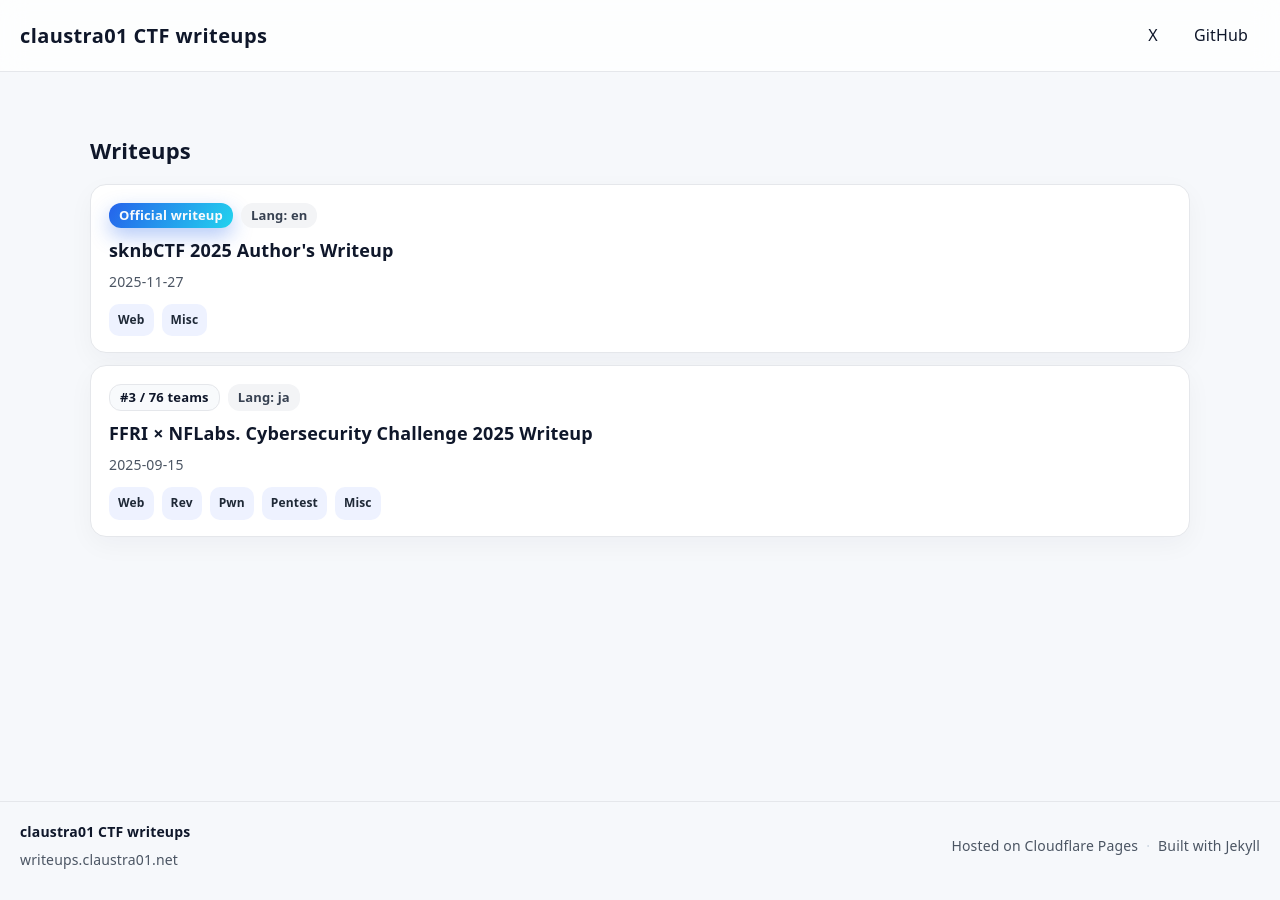
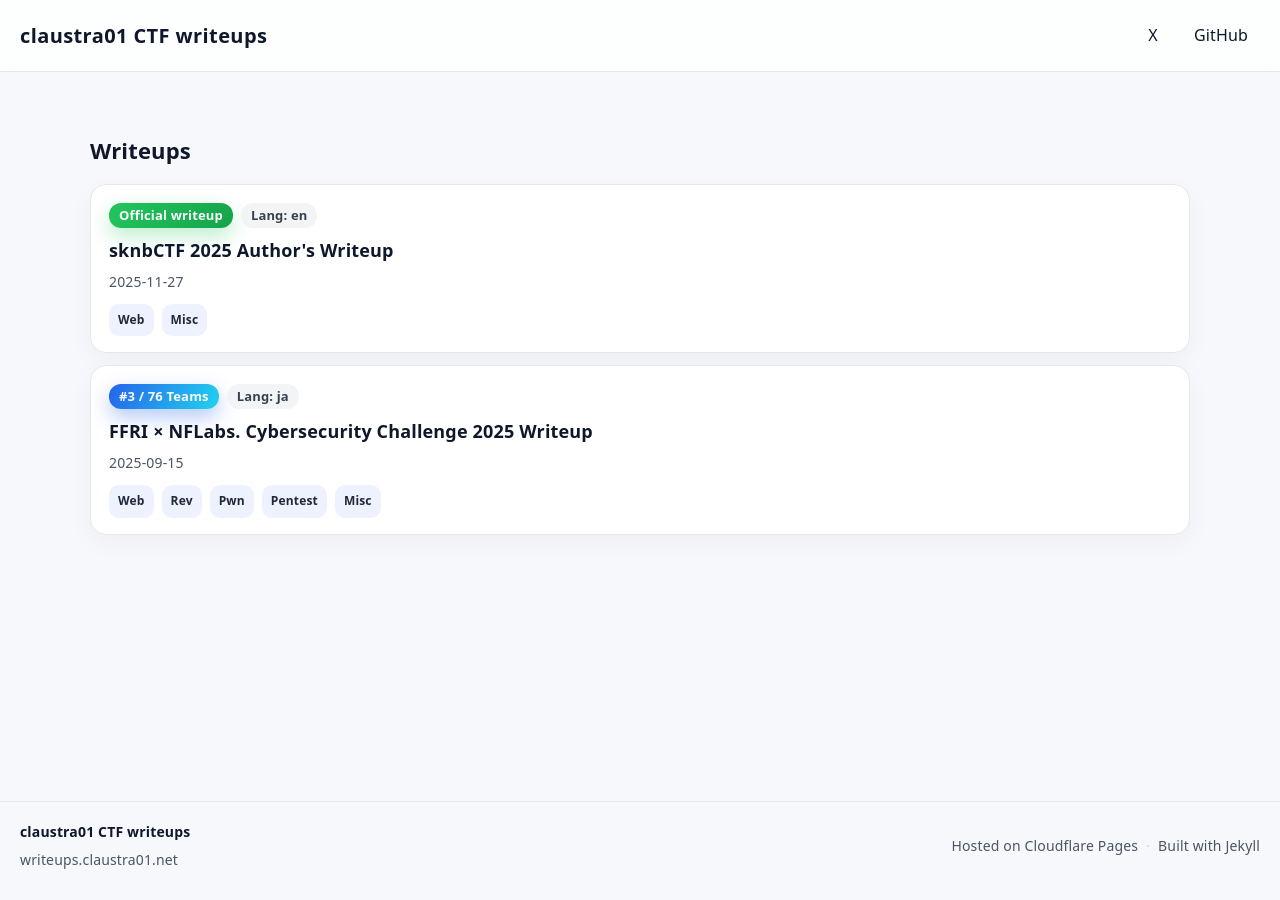
Before and after one commit to claustra01/my-ctf-writeups, a Jekyll site: the page built from index.md, in a window 1280 px wide. Built offline with Jekyll 4.4.1, drawn with Linux system fonts in a browser that asks for light colours.

Commit message:
add: rank badge

```diff
--- a/_layouts/writeup.html
+++ b/_layouts/writeup.html
@@ -36,8 +36,8 @@
           {% endif %}
 
           {% if page.rank or page.total_teams %}
-          <span class="pill pill-outline">
-            {% if page.rank %}#{{ page.rank }}{% endif %}{% if page.total_teams %}{% if page.rank %} / {% endif %}{{ page.total_teams }} teams{% endif %}
+          <span class="pill pill-rank">
+            {% if page.rank %}#{{ page.rank }}{% endif %}{% if page.total_teams %}{% if page.rank %} / {% endif %}{{ page.total_teams }} Teams{% endif %}
           </span>
           {% endif %}
 
--- a/assets/css/main.css
+++ b/assets/css/main.css
@@ -6,6 +6,8 @@
   --accent: #2563eb;
   --accent-soft: #dce8ff;
   --accent-2: #22d3ee;
+  --accent-green: #22c55e;
+  --accent-green-2: #16a34a;
   --border: #e5e7eb;
   --shadow: 0 18px 48px rgba(15, 23, 42, 0.08);
   --radius: 16px;
@@ -214,6 +216,12 @@ a:hover {
 }
 
 .pill-flag {
+  background: linear-gradient(120deg, var(--accent-green), var(--accent-green-2));
+  color: #f8fafc;
+  box-shadow: 0 8px 20px rgba(34, 197, 94, 0.3);
+}
+
+.pill-rank {
   background: linear-gradient(120deg, var(--accent), var(--accent-2));
   color: #f8fafc;
   box-shadow: 0 8px 20px rgba(37, 99, 235, 0.35);
--- a/index.md
+++ b/index.md
@@ -21,8 +21,8 @@ permalink: /
         {% endif %}
 
         {% if writeup.rank or writeup.total_teams %}
-        <span class="pill pill-outline">
-          {% if writeup.rank %}#{{ writeup.rank }}{% endif %}{% if writeup.total_teams %}{% if writeup.rank %} / {% endif %}{{ writeup.total_teams }} teams{% endif %}
+        <span class="pill pill-rank">
+          {% if writeup.rank %}#{{ writeup.rank }}{% endif %}{% if writeup.total_teams %}{% if writeup.rank %} / {% endif %}{{ writeup.total_teams }} Teams{% endif %}
         </span>
         {% endif %}
 
```
